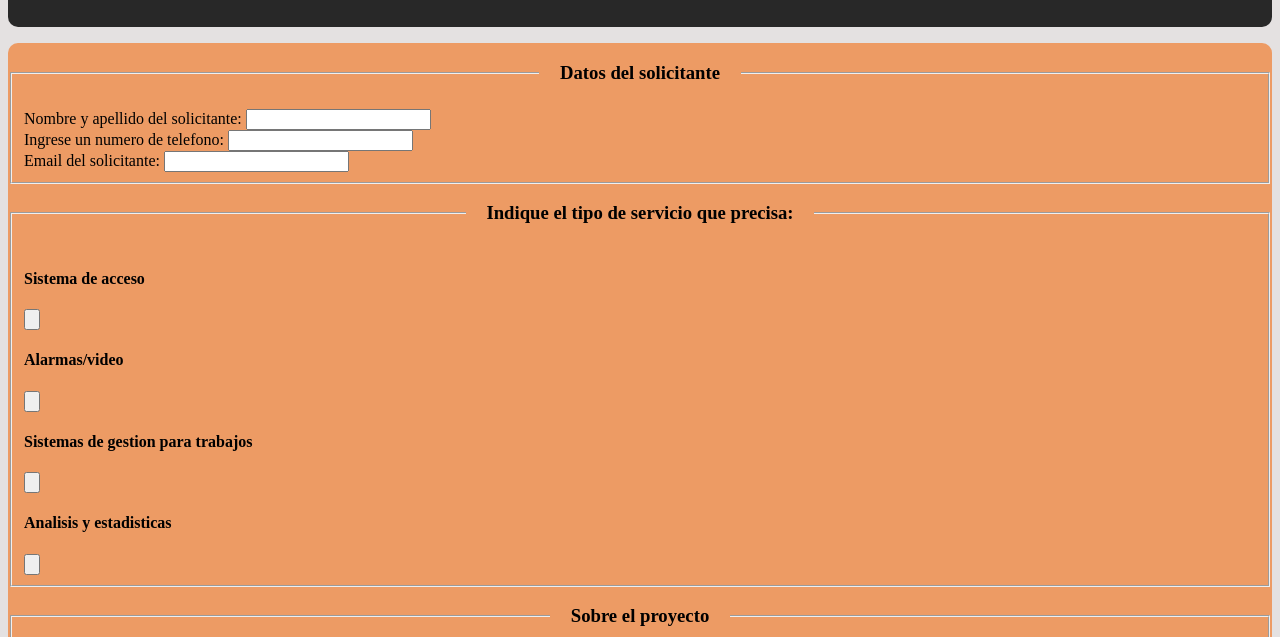
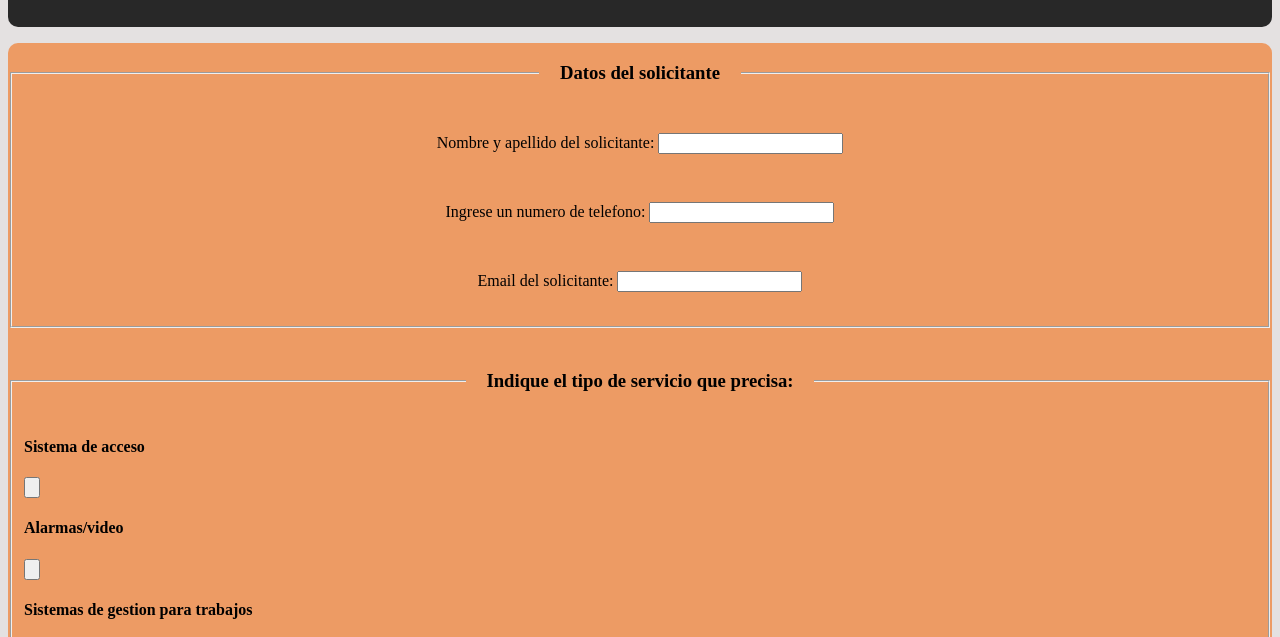
Before and after one commit to gabriel-shulman-1/Pre-entrega, a plain HTML site: page pages/nuevo-cliente.html in a window 1280 px wide. Shown: the part 128-765 px from the top of the page. Drawn offline with Linux system fonts and the light colour scheme.

Commit message:
modificacion en nuevo-cliente

```diff
--- a/css/styles.css
+++ b/css/styles.css
@@ -75,8 +75,28 @@ legend{
     font-size: 1.2em;
 }
 
+/*nuevo-cliente*/
+.forma{
+    display: flex;
+    flex-direction: row;
+    flex-wrap: nowrap;
+    justify-content: center;
+}
+form{
+    margin-top: 1.5rem;
+    margin-bottom: 1.5rem;
+}
+#nombre{
+
+}
+#telefono{
+
+}
+#email{
+
+}
+
 /*servicios(grid)*/
-
 #m2{
     width: fit-content;
     background-color: rgb(239 236 192);
```
